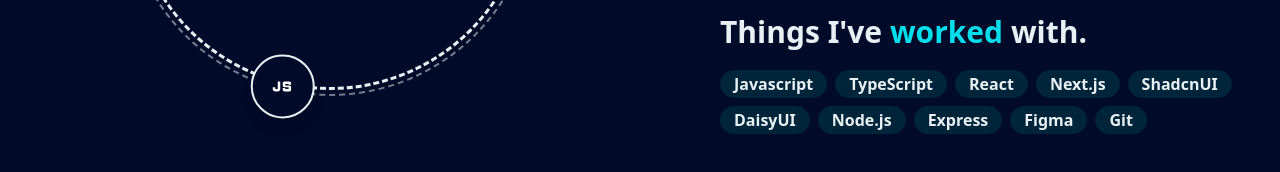
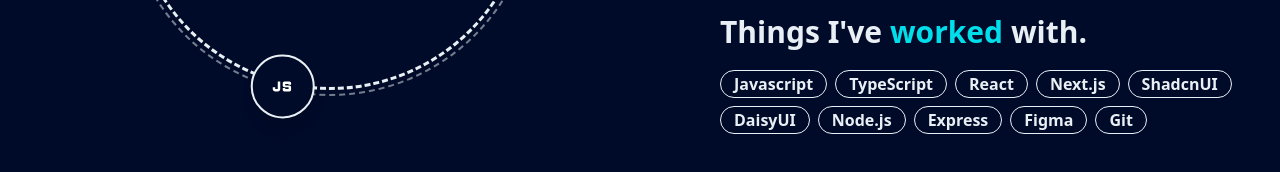
Before and after one commit to Nebbilies/nebby-remake, a Next.js app: page / in a window 1280 px wide. Shown: the part 1402-1574 px from the top of the page. Built offline with nearby package versions, Linux system fonts and the light colour scheme.

Commit message:
style: restyle badge

```diff
--- a/src/app/_components/AboutSection/ToolsArea.tsx
+++ b/src/app/_components/AboutSection/ToolsArea.tsx
@@ -6,7 +6,7 @@
             <div className={'flex flex-wrap w-full gap-2'}>
                 {tools.map((tool) => {
                     return (
-                        <div className={'badge badge-lg badge-neutral font-semibold'} key={tool}>
+                        <div className={'badge badge-lg  font-semibold badge-outline'} key={tool}>
                             {tool}
                         </div>
                     )
```
